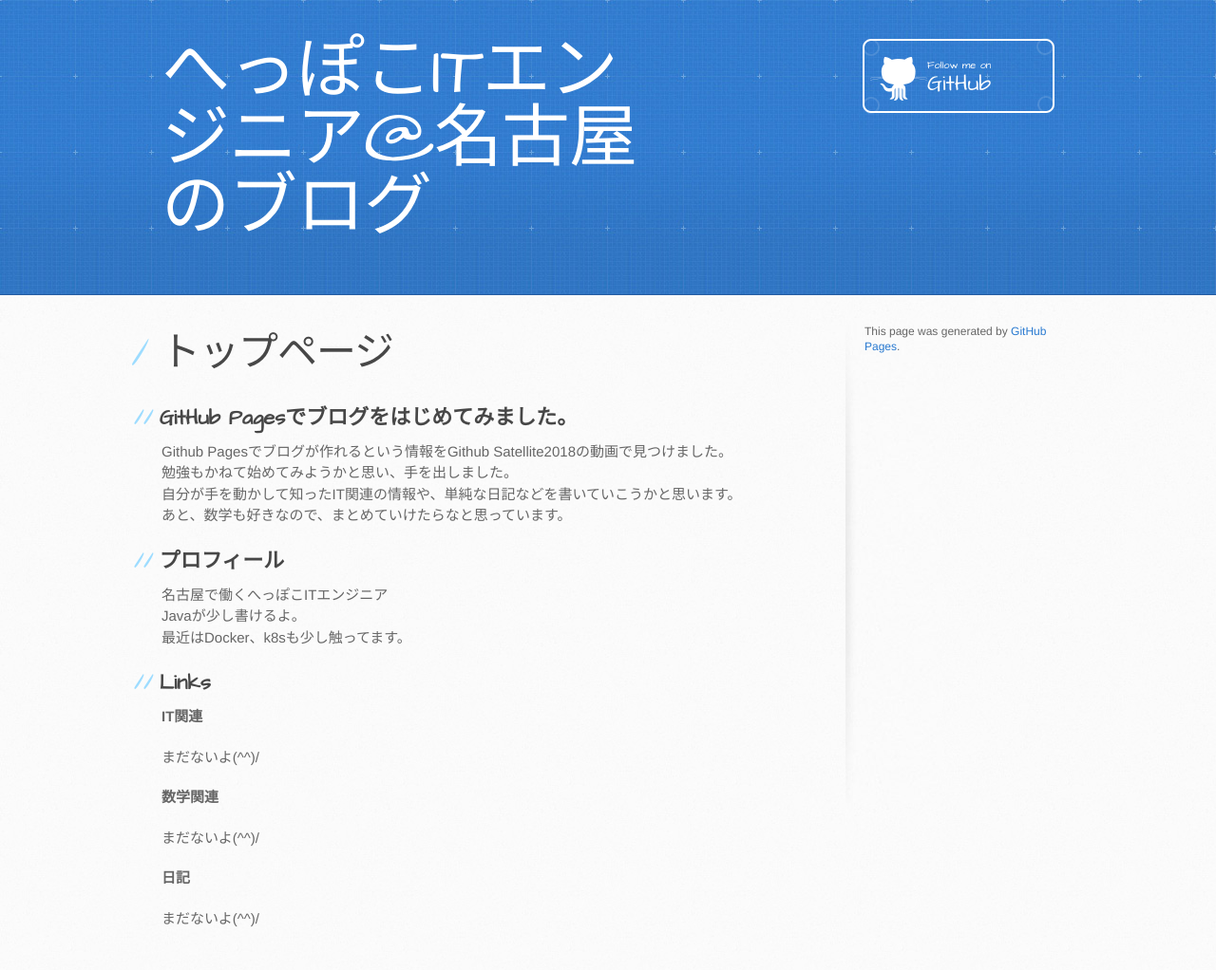
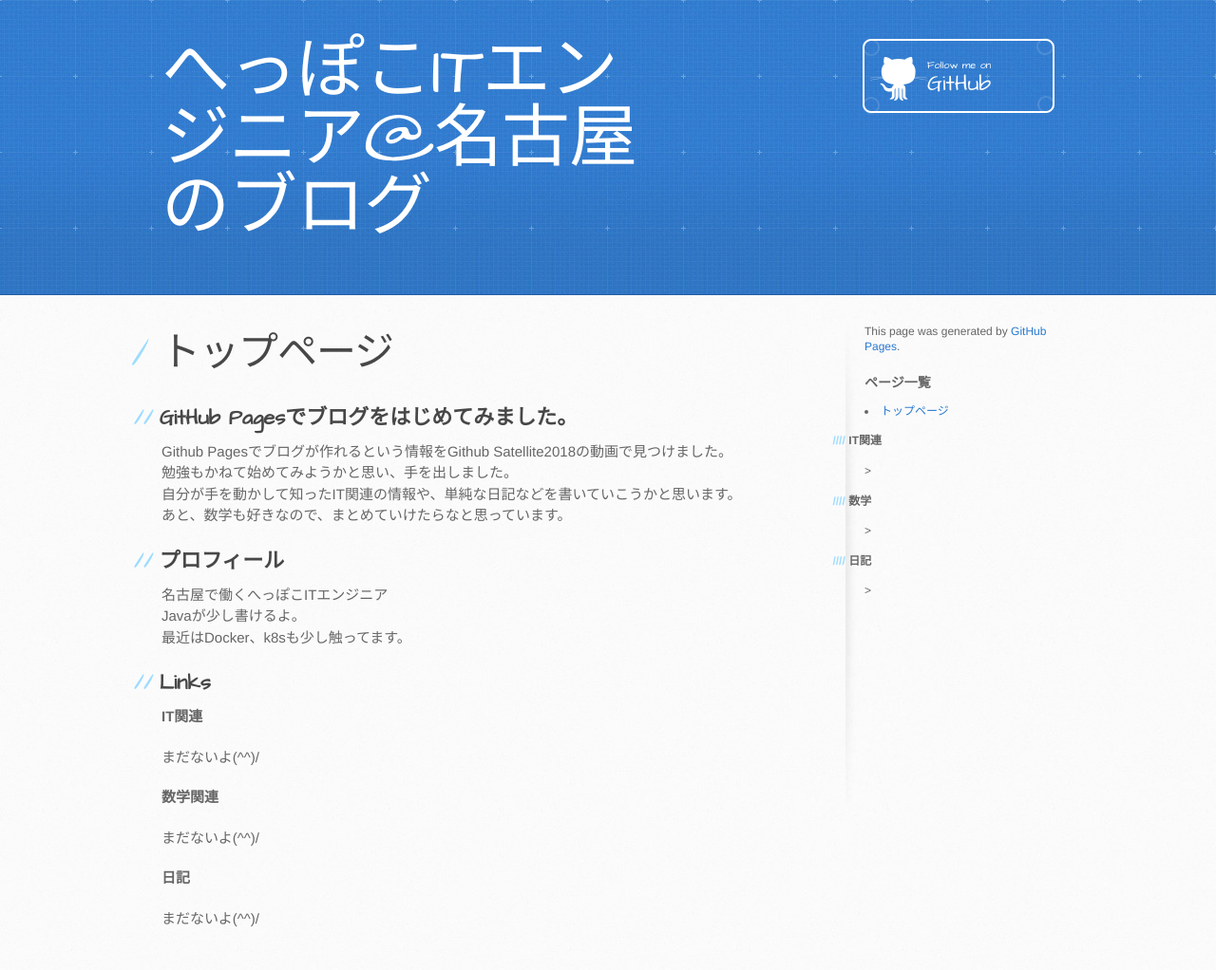
Before and after one commit to mtaketani113/mtaketani113.github.io, a Jekyll site: the page built from index.md, in a window 1280 px wide. Shown: the whole page at 95% size. Built offline with Jekyll 4.4.1, drawn with Linux system fonts in a browser that asks for light colours; the repository's description, which GitHub fills in, is left out.

Commit message:
サイドメニューを追加

```diff
--- a/_layouts/default.html
+++ b/_layouts/default.html
@@ -56,6 +56,26 @@
           {% endif %}
 
           <p>This page was generated by <a href="https://pages.github.com">GitHub Pages</a>.</p>
+          <h3>ページ一覧</h3>
+          <li><a href="/">トップページ</a></li>
+          {% for html_page in site.html_pages %}
+            <h4>IT関連</h4>>
+            {% if  html_page.title contains 'IT関連' %}
+              <li><a href="{{ html_page.url }}">{{ html_page.title }}</a></li>
+            {% endif %}
+          {% endfor %}
+          {% for html_page in site.html_pages %}
+            <h4>数学</h4>>
+            {% if  html_page.title contains '数学' %}
+              <li><a href="{{ html_page.url }}">{{ html_page.title }}</a></li>
+            {% endif %}
+          {% endfor %}
+          {% for html_page in site.html_pages %}
+            <h4>日記</h4>>
+            {% if  html_page.title contains '日記' %}
+              <li><a href="{{ html_page.url }}">{{ html_page.title }}</a></li>
+            {% endif %}
+          {% endfor %}
         </aside>
       </div>
     </div>
```
